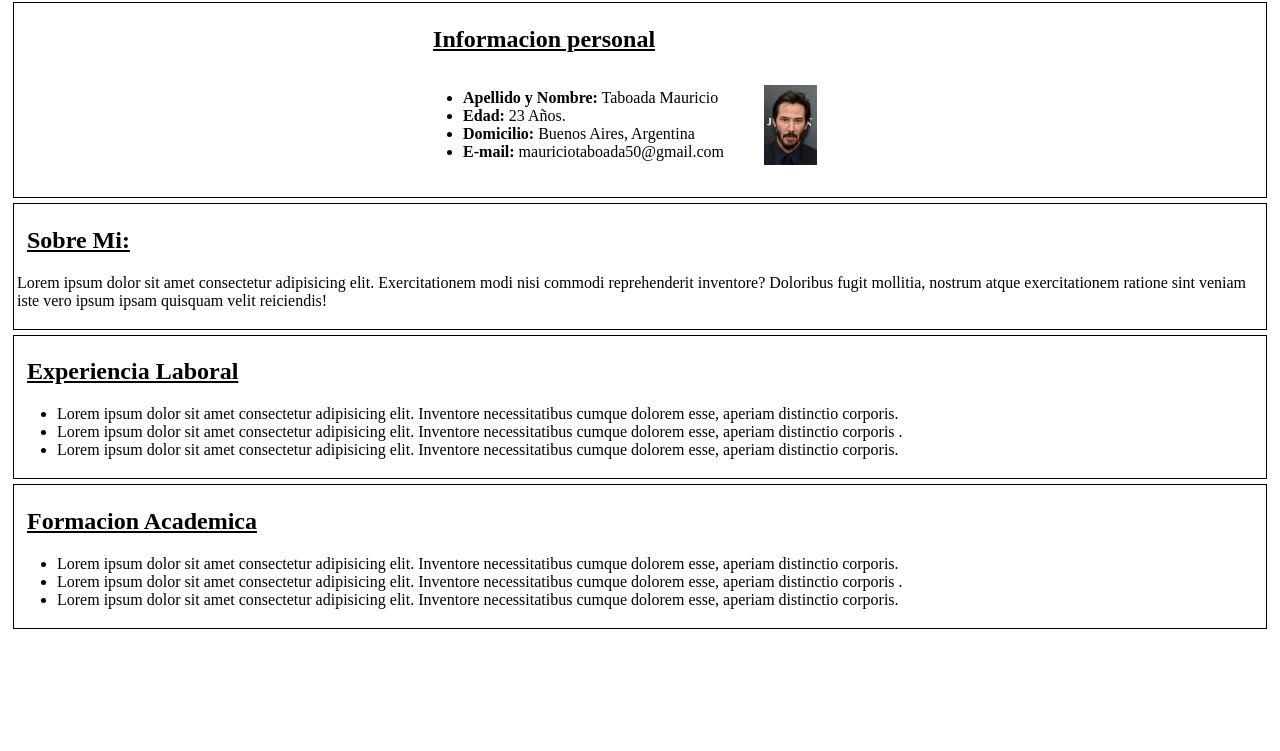
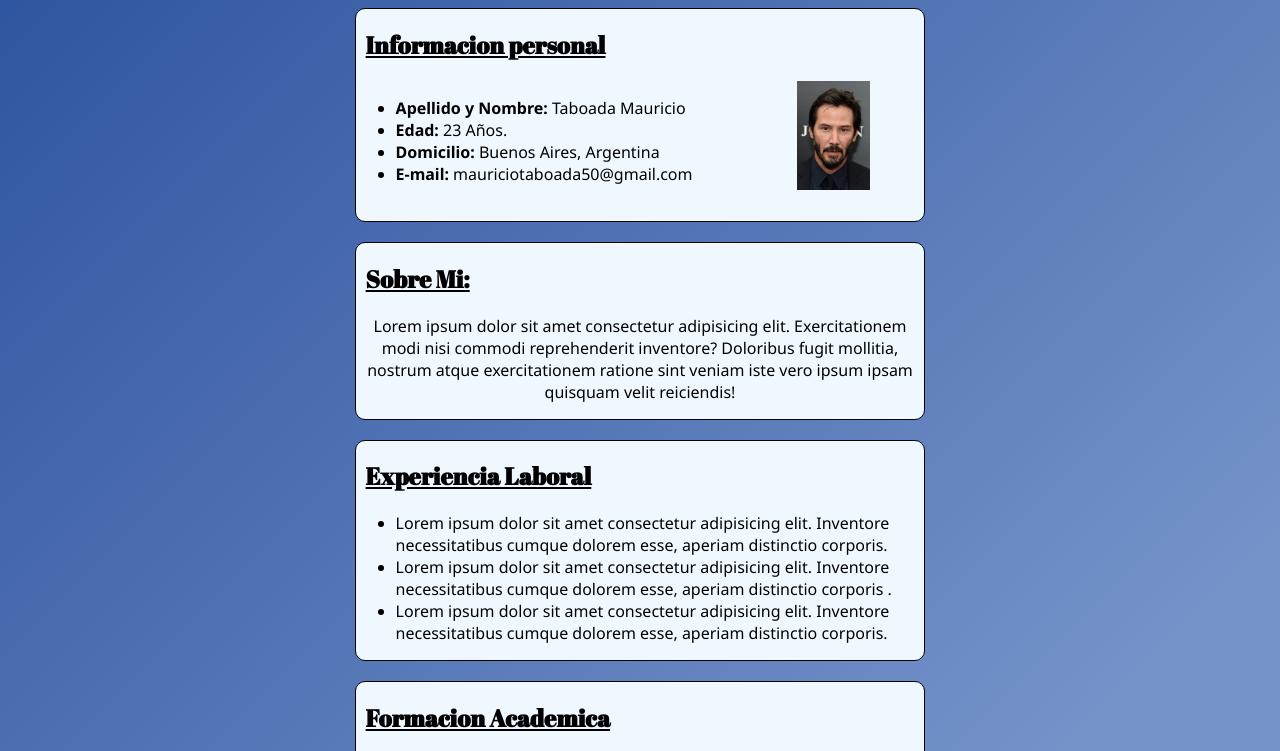
Before and after one commit to MTaboada50/fullstackMT, a plain HTML site: page index.html in a window 1280 px wide. Shown: the part 78-829 px from the top of the page. Before the commit the page ends 800 px from the top, so only its background shows below. Drawn offline with Linux system fonts and the light colour scheme.

Commit message:
Tarea unidad 1 css

```diff
--- a/index.html
+++ b/index.html
@@ -5,6 +5,12 @@
   <meta name="viewport" content="width=device-width, initial-scale=1.0">
   <title>CV</title>
   <link rel="stylesheet" href="style.css">
+  <link rel="preconnect" href="https://fonts.googleapis.com">
+<link rel="preconnect" href="https://fonts.gstatic.com" crossorigin>
+<link href="https://fonts.googleapis.com/css2?family=Noto+Sans:wght@400;700&display=swap" rel="stylesheet">
+<link rel="preconnect" href="https://fonts.googleapis.com">
+<link rel="preconnect" href="https://fonts.gstatic.com" crossorigin>
+<link href="https://fonts.googleapis.com/css2?family=Abril+Fatface&display=swap" rel="stylesheet">
 </head>
 <body>
   <h1>Curriculum Vitae</h1>
--- a/style.css
+++ b/style.css
@@ -1,24 +1,33 @@
+body {
+  background: linear-gradient(135deg, #2c539e 0%,#7592c9 83%);
+  justify-content: center;
+  align-items: center;
+  font-family: 'Noto Sans', sans-serif;
+}
 h1  {
   text-decoration: underline;
   text-align: center;
+  font-family: 'Abril Fatface', cursive;
 }
 
 h2 {
   text-decoration: underline;
   margin-left: 10px;
   position: static;
+  font-family: 'Abril Fatface', cursive;
 }
 
 div {
   border: 1.5px solid black;
-  padding:3px;
-  margin: 5px;
+  margin: auto;
+  max-width: 45%;
+  margin-bottom: 20px;
+  border-radius: 10px;
+  background-color: aliceblue;
 }
 
 #infoPersonal {
   display: grid;
-  justify-content: center;
-  align-items: center;
   padding-bottom: 20px;
 }
 
@@ -33,3 +42,9 @@ img {
   margin-right: auto;
   width: 40%;
 }
+
+p{
+  justify-content: center;
+  align-items: center;
+  text-align: center;
+}
```
